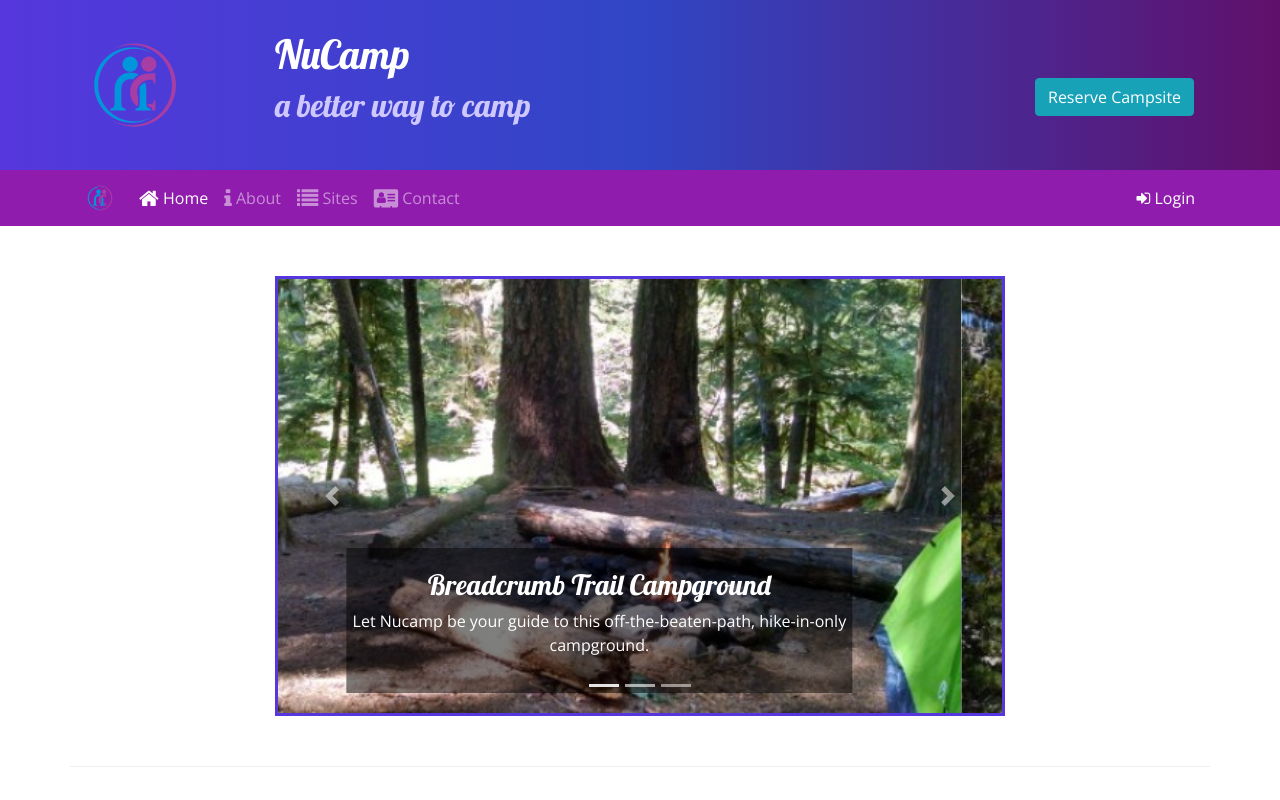
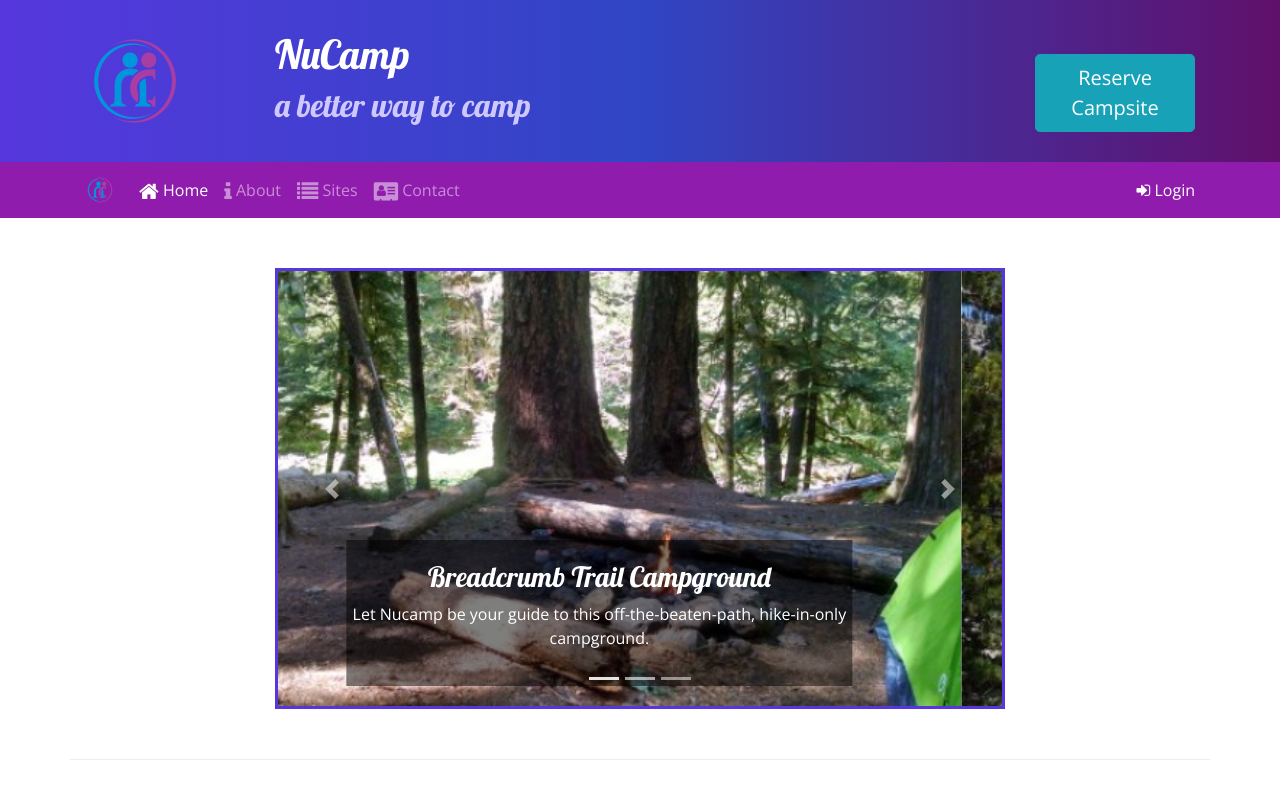
Before and after one commit to guille-byte/nucampsite, a website: page index.html in a window 1280 px wide. Shown: the top 800 px of the page. Drawn offline with nearby package versions, Linux system fonts and the light colour scheme.

Commit message:
Update Reserve button to use shorthand anchor classes

```diff
--- a/index.html
+++ b/index.html
@@ -30,7 +30,7 @@
                     <h2>a better way to camp</h2>
                 </div>
                 <div class="col-md-4 col-xl-2 mt-4">
-                    <a role="button" data-toggle="modal" data-target="#reserveModal"><span class="btn btn-info my-4">Reserve Campsite</span></a>
+                    <a role="button" data-toggle="modal" data-target="#reserveModal" class="btn btn-info btn-lg">Reserve Campsite</a>
                 </div>
             </div>
         </div>
```
